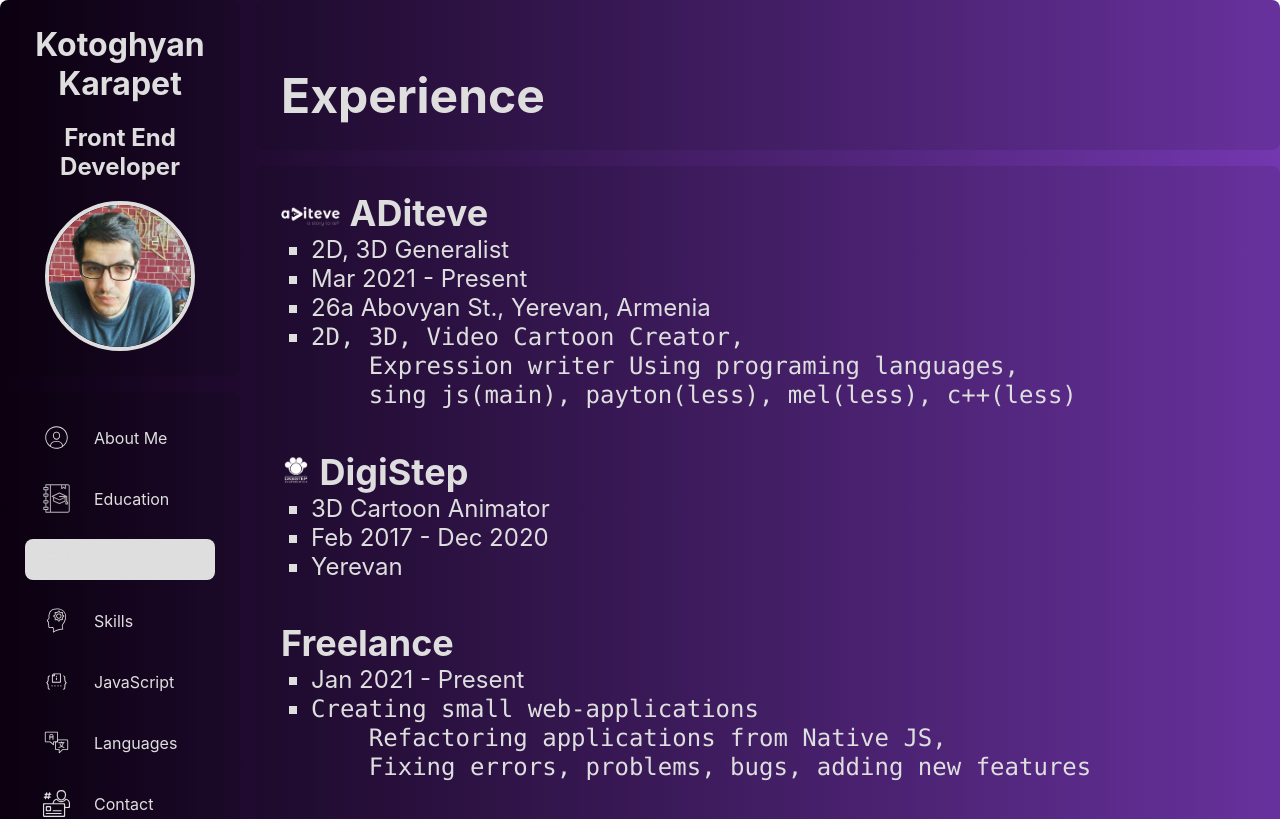
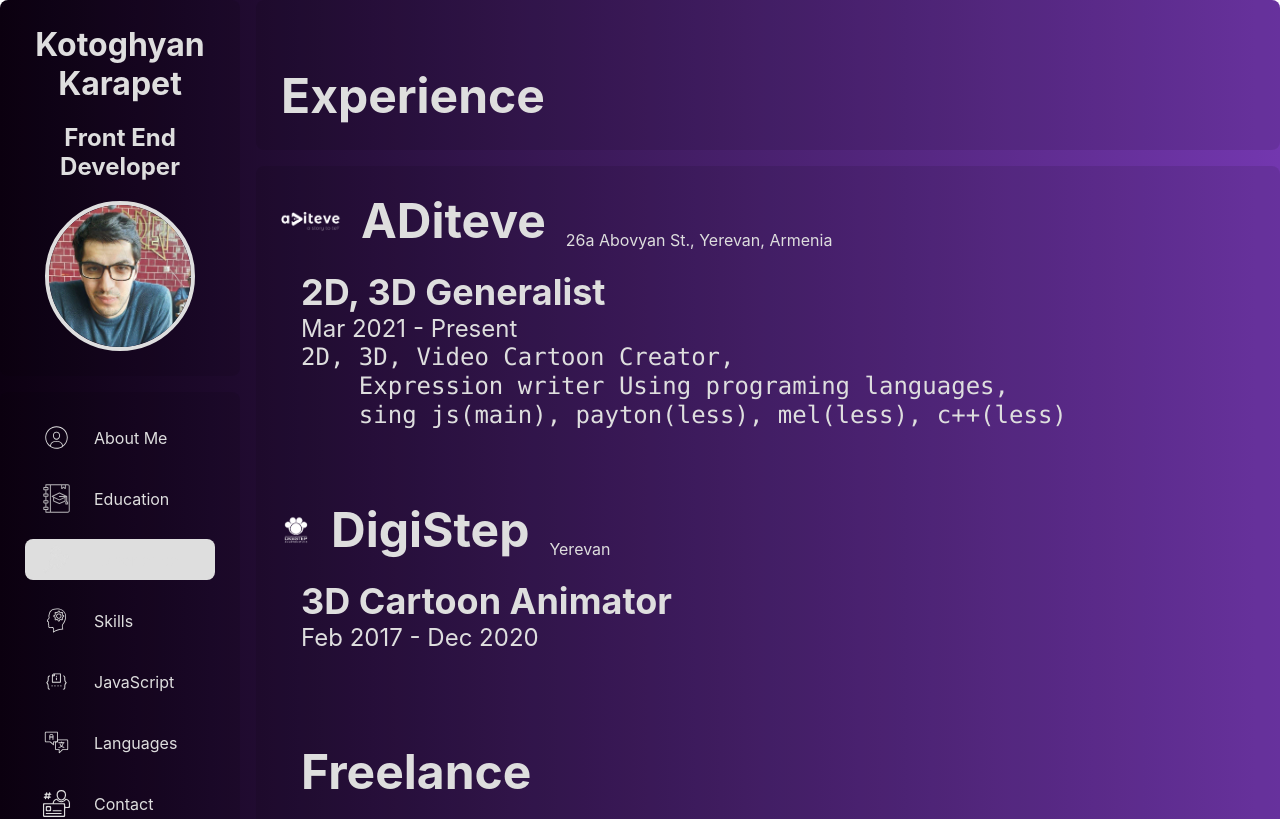
Before and after one commit to kotoghyan/resume, a React (Create React App) app: page /experience in a window 1280 px wide. Shown: the top 819 px of the page. Built offline with nearby package versions, Linux system fonts and the light colour scheme.

Commit message:
DONE:JS skills Page

```diff
--- a/src/MyResume/MyResume.ts
+++ b/src/MyResume/MyResume.ts
@@ -50,6 +50,7 @@
             name: 'Programming',
             educationalCenter: 'Yerevan State College of Informatics',
             location: {
+                street:'52 Mamikonyants St.',
                 country: 'Armenia',
                 city: 'Yerevan',
             },
@@ -69,7 +70,7 @@
     },
     skills: {
         title: 'Skills',
-        skills: ['Teamwork', 'Problem-Solving', 'Leadership', 'Handling conflict', 'Mentoring'],
+        skills: ['Teamwork', 'Problem-Solving', 'Leadership', 'Handling conflicts', 'Mentoring'],
     },
     languages: {
         title: 'Languages',
@@ -88,6 +89,16 @@
     },
     jsSkills: {
         title: 'JS skills',
+        js:{
+            languages:{
+                name:['JavaScript','TypeScript','HTML5', 'CSS3' ]
+            },
+            libraries: 'React',
+            subLib:['React hooks','React router dom','REST API',
+                'Axios','Redux','Redux Toolkit','Redux Thunk',
+                'Redux FinalForm','Formik','Yup'],
+            tools: ['Styled components','Scss','Material UI','Bootstrap'],
+        }
 
     },
     contacts: {
--- a/src/components/pages/AboutMe/classes.module.css
+++ b/src/components/pages/AboutMe/classes.module.css
@@ -1,5 +1,5 @@
 .root {
-    width: 100vh;
+    width: 100%;
     display: flex;
     flex-direction: column;
     gap:16px
--- a/src/components/pages/Education/Education.tsx
+++ b/src/components/pages/Education/Education.tsx
@@ -11,6 +11,7 @@
             location: {
                 country: string,
                 city: string
+                street:string
             },
             start: string,
             end: string
@@ -35,7 +36,12 @@
                 <Header title={education.title}/>
             </header>
             <div className={classes.content}>
-
+                <div className={classes.item}>
+                    <div className={classes.title}>
+                        <div className={classes.doth}></div>
+                        <h1>{education.programming.name}</h1>
+                    </div>
+                </div>
             </div>
 
         </div>
--- a/src/components/pages/Education/classes.module.css
+++ b/src/components/pages/Education/classes.module.css
@@ -1,5 +1,5 @@
 .root {
-    width: 100vh;
+    width: 100%;
     display: flex;
     flex-direction: column;
     gap:16px
@@ -8,4 +8,16 @@
 .content {
     background-color:rgba(0, 0, 0, 0.1);
     height: 100%;
+    padding: 25px;
 }
+.title{
+    display: flex;
+    align-items: center;
+    gap: 16px;
+}
+.doth{
+    width: 12px;
+    height: 12px;
+    border-radius: 2px;
+    background-color: #fff;
+}
--- a/src/components/pages/Experience/Experience.tsx
+++ b/src/components/pages/Experience/Experience.tsx
@@ -7,7 +7,7 @@
 
 const Experience = () => {
     const experience = useContext(UserContext);
-    const {title,company,Freelance} = experience.experience;
+    const {title, company, Freelance} = experience.experience;
 
     const aditeve = company.ADiteve
     const loc = company.ADiteve.location
@@ -21,30 +21,35 @@
                 <Header title={title}/>
             </header>
             <div className={classes.content}>
-                <div className={classes.company}>
-                    <div className={classes.item}>
-                        <h2><img src={aditiveLogo} className={classes.aditiveLogo}/> {company.ADiteve.name}</h2>
-                        <ul>
-                            <li>{aditeve.vacancy}</li>
-                            <li>{aditeve.start} - Present</li>
-                            <li>{loc.street}, {loc.city}, {loc.country}</li>
-                            <li><pre><code>{aditeve.aboutJob}</code></pre></li>
-                        </ul>
+                <div className={classes.item}>
+                    <div className={classes.subTitle}>
+                        <img src={aditiveLogo} className={classes.aditiveLogo}/>
+                        <h1> {company.ADiteve.name}</h1>
+                        <span>{loc.street}, {loc.city}, {loc.country}</span>
                     </div>
-                    <div className={classes.item}>
-                        <h2><img src={digistepLogo} className={classes.digistepLogo}/> {digiStep.name}</h2>
-                        <ul>
-                            <li>{digiStep.aboutJob}</li>
-                            <li>{digiStep.start} - {digiStep.end}</li>
-                            <li>{digiStep.location.city}</li>
-                        </ul>
+                    <div className={classes.jobInfo}>
+                        <h2>{aditeve.vacancy}</h2>
+                        <span>{aditeve.start} - Present</span>
+                        <span><pre><code>{aditeve.aboutJob}</code></pre></span>
                     </div>
-                    <div className={classes.item}>
-                        <h2>{Freelance.name}</h2>
-                        <ul>
-                            <li>{Freelance.start} - Present</li>
-                            <li><pre><code>{Freelance.aboutJob}</code></pre></li>
-                        </ul>
+                </div>
+                <div className={classes.item}>
+                    <div className={classes.subTitle}>
+                        <img src={digistepLogo} className={classes.digistepLogo}/> <h1>{digiStep.name}</h1>
+                        <span>{digiStep.location.city}</span>
+                    </div>
+                    <div className={classes.jobInfo}>
+                        <h2>{digiStep.aboutJob}</h2>
+                        <span>{digiStep.start} - {digiStep.end}</span>
+                    </div>
+                </div>
+                <div className={classes.item}>
+                    <div className={classes.jobInfo}>
+                        <h1>{Freelance.name}</h1>
+                    </div>
+                    <div className={classes.jobInfo}>
+                        <span>{Freelance.start} - Present</span>
+                        <span><pre><code>{Freelance.aboutJob}</code></pre></span>
                     </div>
                 </div>
             </div>
--- a/src/components/pages/Experience/classes.module.css
+++ b/src/components/pages/Experience/classes.module.css
@@ -17,19 +17,26 @@
     background-color: rgba(0, 0, 0, 0.1);
     height: 100%;
     padding: 25px;
-}
-
-.root li {
-    margin-left: 30px;
-}
-
-.root ul {
-    list-style-type: square;
-}
-
-.company {
     display: flex;
     flex-direction: column;
-    align-items: start;
-    gap: 40px;
+    gap: 50px;
 }
+.subTitle {
+    display: flex;
+    align-items: end;
+    gap:20px
+}
+.subTitle span{
+   font-size: 16px;
+}
+.subTitle h2{
+   font-size: 20px;
+}
+.jobInfo {
+    display: flex;
+    flex-direction: column;
+    padding: 20px;
+}
+.subTitle img {
+    align-self: center;
+}
--- a/src/components/pages/JavaScript/JavaScript.tsx
+++ b/src/components/pages/JavaScript/JavaScript.tsx
@@ -5,15 +5,29 @@
 
 const JavaScript = () => {
     const javaScript = useContext(UserContext)
-    const {title} = javaScript.jsSkills
+    const {title, js} = javaScript.jsSkills
     return (
         <div className={classes.root}>
             <header>
                 <Header title={title}/>
             </header>
             <div className={classes.content}>
+                <div className={classes.languages}>
+                    <h1>Languages</h1>
+                    {js.languages.name.map(el => <h2 key={el + '_id'}>{el}</h2>)}
+                </div>
+                <div className={classes.libraries}>
+                    <h1>{js.libraries}</h1>
+                    <ul>
+                        {js.subLib.map(el => <li key={el + '_id'}>{el}</li>)}
+                    </ul>
+                </div>
+                <div className={classes.tools}>
+                    <h1>Tools</h1>
+                    {js.tools.map(el => <span key={el + '_id'}>{el}</span>)}
+                </div>
+
             </div>
-
         </div>
     );
 };
--- a/src/components/pages/JavaScript/classes.module.css
+++ b/src/components/pages/JavaScript/classes.module.css
@@ -1,5 +1,5 @@
 .root {
-    width: 100vh;
+    width: 100%;
     display: flex;
     flex-direction: column;
     gap:16px
@@ -8,4 +8,32 @@
 .content {
     background-color:rgba(0, 0, 0, 0.1);
     height: 100%;
+    padding: 30px;
+    display: flex;
+    flex-direction: column;
+    gap: 20px;
 }
+.languages h2{
+    margin-top: 16px;
+    padding: 8px 16px;
+    margin-right: 8px;
+    display: inline-block;
+    background-color: rgba(222, 222, 222, 0.1);
+    text-align: center ;
+}
+
+
+.libraries ul{
+    margin-top: 16px;
+    margin-left: 35px;
+    font-size: 24px;
+}
+.tools span{
+    background-color: rgba(222, 222, 222, 0.1);
+    font-size: 24px;
+    padding: 8px 16px;
+    margin-right: 8px;
+}
+.tools h1{
+    margin-bottom: 16px;
+}
--- a/src/components/pages/Skills/classes.module.css
+++ b/src/components/pages/Skills/classes.module.css
@@ -20,5 +20,6 @@
     align-items: flex-start;
 }
 .content > .item {
+    padding: 8px;
     background-color: rgba(222, 222, 222, 0.1);
 }
```
